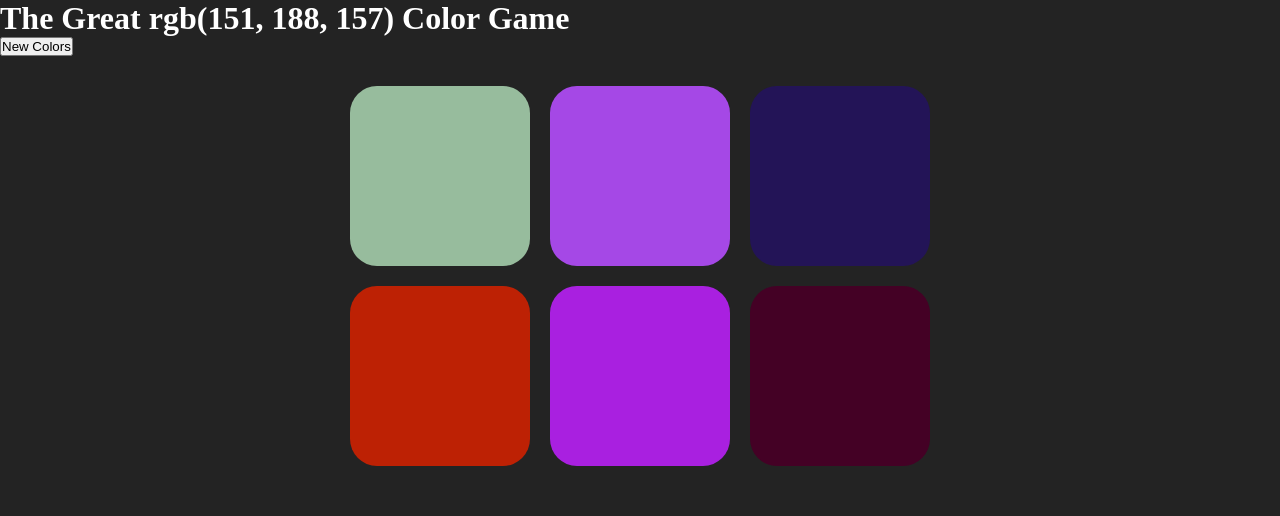
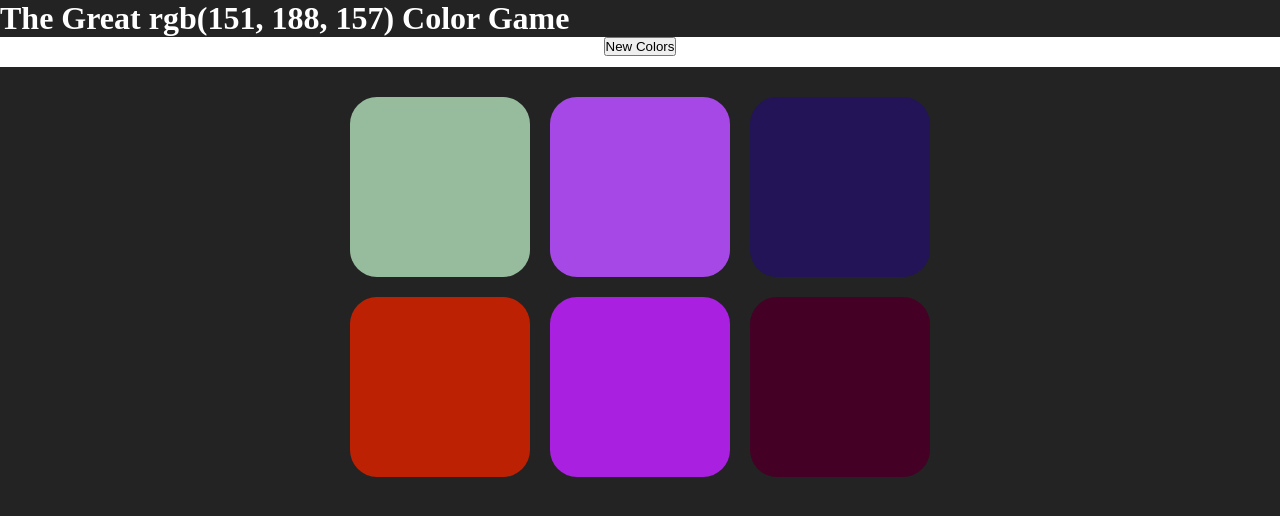
Before and after one commit to Aakash1234567/RGB-Color-Game, a plain HTML site: page index.html in a window 1280 px wide. Drawn offline with Linux system fonts and the light colour scheme.

Commit message:
Style the div with id stripe

```diff
--- a/main.css
+++ b/main.css
@@ -26,6 +26,8 @@ h1 {
 	color: #fff;
 }
 
-span {
-	color: #fff;
+#stripe {
+	background: #fff;
+	height: 30px;
+	text-align: center;
 }
```
